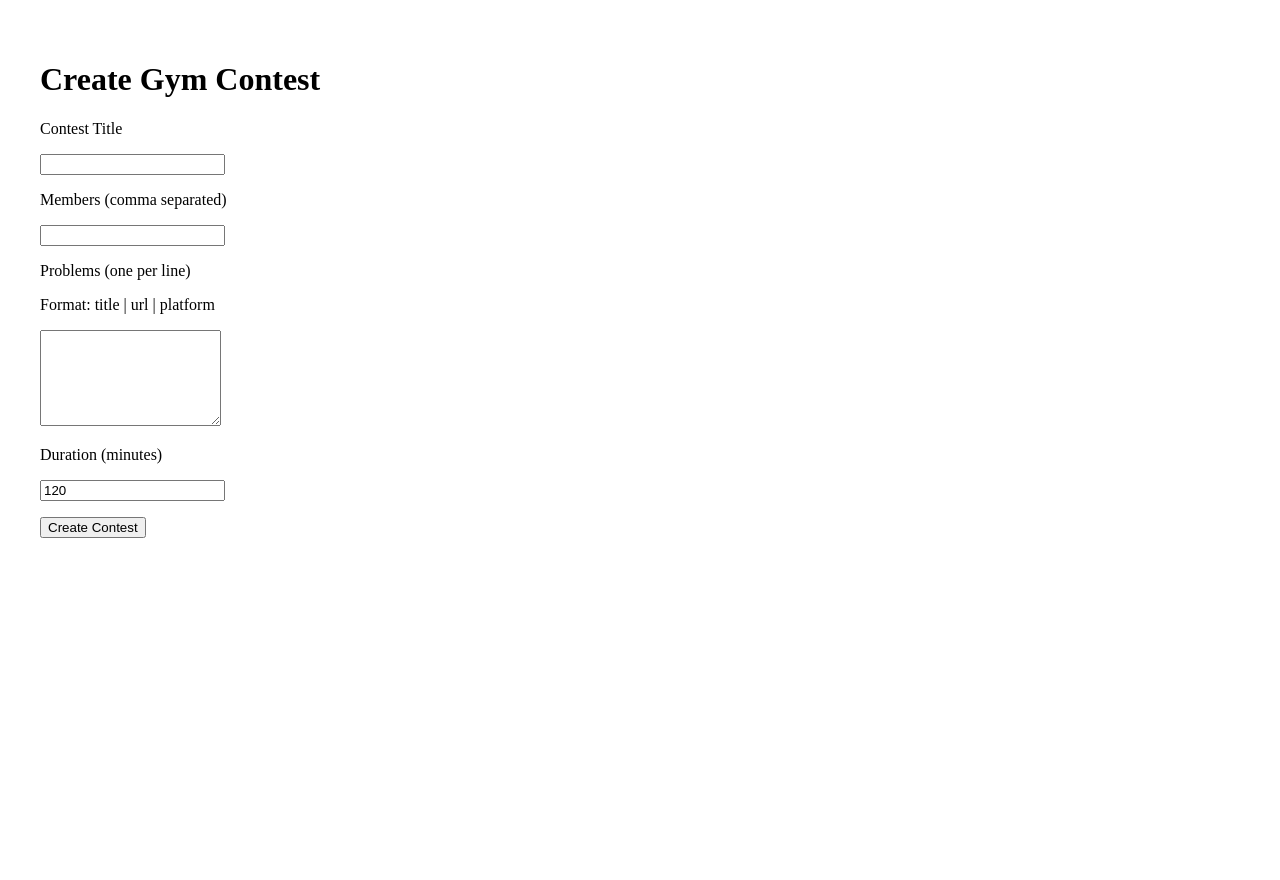
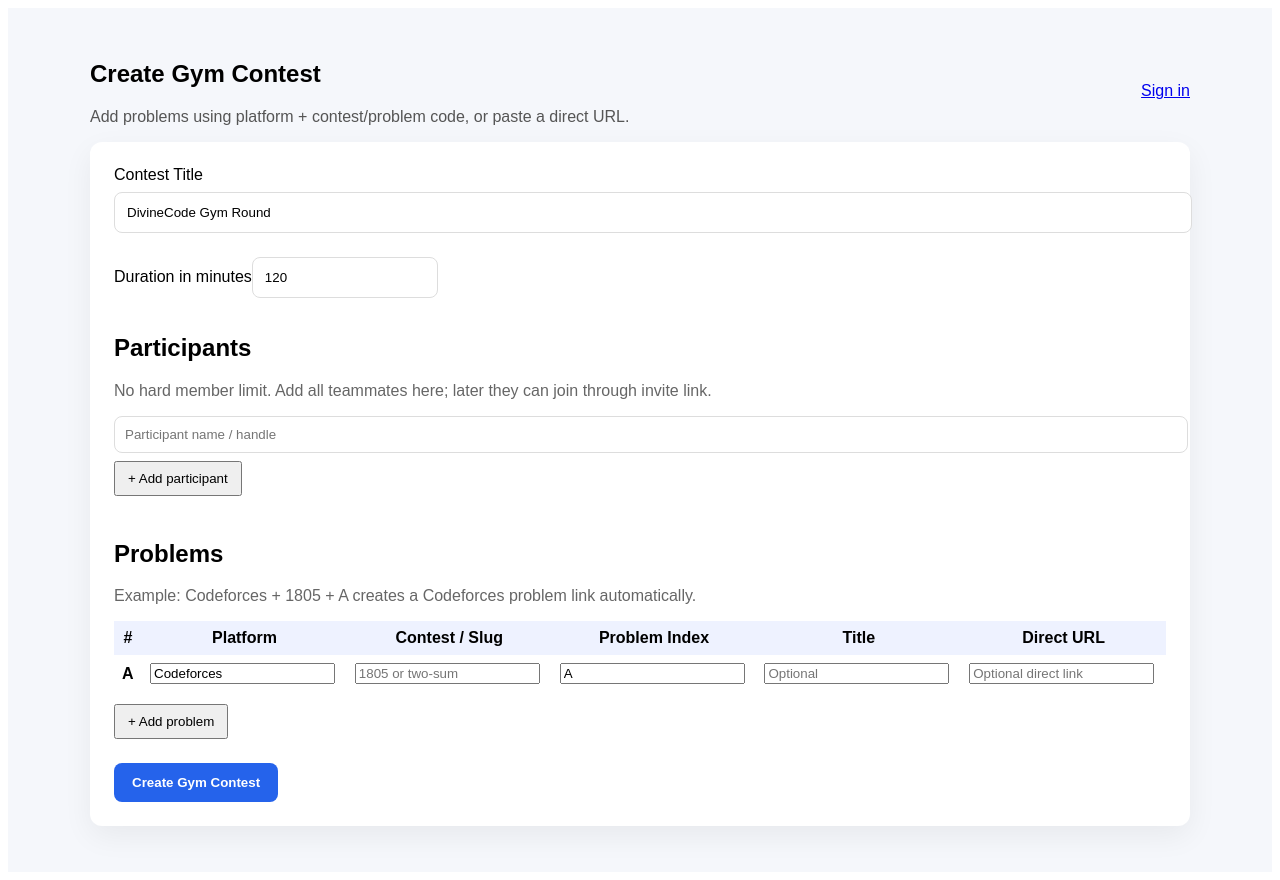
Before and after one commit to Rahul-1-eng/Divinecode, a Next.js app in the folder apps/web/: page /contests/create in a window 1280 px wide. Before the commit the page ends 800 px from the top, so only its background shows below. Built offline with nearby package versions, Linux system fonts and the light colour scheme.

Commit message:
Upgrade Gym contest creation UI

```diff
--- a/apps/web/pages/contests/create.tsx
+++ b/apps/web/pages/contests/create.tsx
@@ -1,22 +1,72 @@
-import { useState } from 'react';
+import { useEffect, useState } from 'react';
+
+type ProblemRow = {
+  platform: string;
+  contestCode: string;
+  problemIndex: string;
+  title: string;
+  url: string;
+};
+
+function buildProblemUrl(platform: string, contestCode: string, problemIndex: string, url: string) {
+  if (url.trim()) return url.trim();
+  const p = platform.toLowerCase();
+  if (p.includes('codeforces') && contestCode && problemIndex) return `https://codeforces.com/problemset/problem/${contestCode}/${problemIndex}`;
+  if (p.includes('leetcode') && contestCode) return `https://leetcode.com/problems/${contestCode}`;
+  if (p.includes('atcoder') && contestCode && problemIndex) return `https://atcoder.jp/contests/${contestCode}/tasks/${contestCode}_${problemIndex.toLowerCase()}`;
+  if (p.includes('codechef') && contestCode) return `https://www.codechef.com/problems/${contestCode}`;
+  return url.trim();
+}
 
 export default function CreateContestPage() {
-  const [title, setTitle] = useState('');
-  const [members, setMembers] = useState('');
-  const [problems, setProblems] = useState('');
+  const [creator, setCreator] = useState<any>(null);
+  const [title, setTitle] = useState('DivineCode Gym Round');
   const [duration, setDuration] = useState(120);
+  const [members, setMembers] = useState<string[]>(['']);
+  const [problems, setProblems] = useState<ProblemRow[]>([
+    { platform: 'Codeforces', contestCode: '', problemIndex: 'A', title: '', url: '' }
+  ]);
+
+  useEffect(() => {
+    const raw = localStorage.getItem('divinecode_user');
+    if (raw) setCreator(JSON.parse(raw));
+  }, []);
+
+  function addMember() {
+    setMembers([...members, '']);
+  }
+
+  function updateMember(index: number, value: string) {
+    const next = [...members];
+    next[index] = value;
+    setMembers(next);
+  }
+
+  function addProblem() {
+    const nextIndex = String.fromCharCode(65 + problems.length);
+    setProblems([...problems, { platform: 'Codeforces', contestCode: '', problemIndex: nextIndex, title: '', url: '' }]);
+  }
+
+  function updateProblem(index: number, field: keyof ProblemRow, value: string) {
+    const next = [...problems];
+    next[index] = { ...next[index], [field]: value };
+    setProblems(next);
+  }
 
   async function createContest() {
-    const memberList = members.split(',').map((m) => m.trim());
+    const cleanedMembers = members.map((m) => m.trim()).filter(Boolean);
+    if (creator?.name && !cleanedMembers.includes(creator.name)) cleanedMembers.unshift(creator.name);
 
-    const problemList = problems.split('\n').map((line) => {
-      const [title, url, platform] = line.split('|');
-      return {
-        title: title?.trim(),
-        url: url?.trim(),
-        platform: platform?.trim() || 'External'
-      };
-    });
+    const contestProblems = problems
+      .map((problem, index) => ({
+        title: problem.title.trim() || `${problem.platform} ${problem.contestCode}${problem.problemIndex}`,
+        platform: problem.platform,
+        url: buildProblemUrl(problem.platform, problem.contestCode, problem.problemIndex, problem.url),
+        difficulty: problem.problemIndex,
+        tags: `gym,${problem.platform.toLowerCase()}`,
+        index: index + 1
+      }))
+      .filter((problem) => problem.url);
 
     const res = await fetch('http://localhost:4000/api/contests', {
       method: 'POST',
@@ -24,44 +74,78 @@ export default function CreateContestPage() {
       body: JSON.stringify({
         title,
         durationMinutes: duration,
-        members: memberList,
-        problems: problemList
+        members: cleanedMembers,
+        problems: contestProblems
       })
     });
 
     const data = await res.json();
-
+    if (!res.ok) return alert(data.error || 'Could not create contest');
     window.location.href = `/contests/${data.id}`;
   }
 
   return (
-    <main style={{ padding: '2rem' }}>
-      <h1>Create Gym Contest</h1>
+    <main style={{ minHeight: '100vh', background: '#f5f7fb', padding: '2rem', fontFamily: 'Arial, sans-serif' }}>
+      <section style={{ maxWidth: 1100, margin: '0 auto' }}>
+        <div style={{ display: 'flex', justifyContent: 'space-between', alignItems: 'center' }}>
+          <div>
+            <h1>Create Gym Contest</h1>
+            <p style={{ color: '#555' }}>Add problems using platform + contest/problem code, or paste a direct URL.</p>
+          </div>
+          <a href="/signin">{creator ? `Signed in as ${creator.handle}` : 'Sign in'}</a>
+        </div>
 
-      <div>
-        <p>Contest Title</p>
-        <input value={title} onChange={(e) => setTitle(e.target.value)} />
-      </div>
+        <div style={{ background: 'white', padding: '1.5rem', borderRadius: 12, boxShadow: '0 10px 30px rgba(0,0,0,0.06)' }}>
+          <label>Contest Title</label>
+          <input value={title} onChange={(e) => setTitle(e.target.value)} style={{ width: '100%', padding: 12, margin: '8px 0 16px', border: '1px solid #ddd', borderRadius: 8 }} />
 
-      <div>
-        <p>Members (comma separated)</p>
-        <input value={members} onChange={(e) => setMembers(e.target.value)} />
-      </div>
+          <label>Duration in minutes</label>
+          <input type="number" value={duration} onChange={(e) => setDuration(Number(e.target.value))} style={{ width: 160, padding: 12, margin: '8px 0 16px', border: '1px solid #ddd', borderRadius: 8 }} />
 
-      <div>
-        <p>Problems (one per line)</p>
-        <p>Format: title | url | platform</p>
-        <textarea rows={6} value={problems} onChange={(e) => setProblems(e.target.value)} />
-      </div>
+          <h2>Participants</h2>
+          <p style={{ color: '#666' }}>No hard member limit. Add all teammates here; later they can join through invite link.</p>
+          {members.map((member, index) => (
+            <input key={index} value={member} onChange={(e) => updateMember(index, e.target.value)} placeholder="Participant name / handle" style={{ display: 'block', width: '100%', padding: 10, marginBottom: 8, border: '1px solid #ddd', borderRadius: 8 }} />
+          ))}
+          <button onClick={addMember} style={{ padding: '8px 12px', marginBottom: 24 }}>+ Add participant</button>
 
-      <div>
-        <p>Duration (minutes)</p>
-        <input type="number" value={duration} onChange={(e) => setDuration(Number(e.target.value))} />
-      </div>
+          <h2>Problems</h2>
+          <p style={{ color: '#666' }}>Example: Codeforces + 1805 + A creates a Codeforces problem link automatically.</p>
+          <div style={{ overflowX: 'auto' }}>
+            <table style={{ width: '100%', borderCollapse: 'collapse' }}>
+              <thead>
+                <tr style={{ background: '#eef2ff' }}>
+                  <th style={{ padding: 8 }}>#</th>
+                  <th style={{ padding: 8 }}>Platform</th>
+                  <th style={{ padding: 8 }}>Contest / Slug</th>
+                  <th style={{ padding: 8 }}>Problem Index</th>
+                  <th style={{ padding: 8 }}>Title</th>
+                  <th style={{ padding: 8 }}>Direct URL</th>
+                </tr>
+              </thead>
+              <tbody>
+                {problems.map((problem, index) => (
+                  <tr key={index}>
+                    <td style={{ padding: 8, fontWeight: 700 }}>{String.fromCharCode(65 + index)}</td>
+                    <td style={{ padding: 8 }}><input value={problem.platform} onChange={(e) => updateProblem(index, 'platform', e.target.value)} /></td>
+                    <td style={{ padding: 8 }}><input value={problem.contestCode} onChange={(e) => updateProblem(index, 'contestCode', e.target.value)} placeholder="1805 or two-sum" /></td>
+                    <td style={{ padding: 8 }}><input value={problem.problemIndex} onChange={(e) => updateProblem(index, 'problemIndex', e.target.value)} placeholder="A" /></td>
+                    <td style={{ padding: 8 }}><input value={problem.title} onChange={(e) => updateProblem(index, 'title', e.target.value)} placeholder="Optional" /></td>
+                    <td style={{ padding: 8 }}><input value={problem.url} onChange={(e) => updateProblem(index, 'url', e.target.value)} placeholder="Optional direct link" /></td>
+                  </tr>
+                ))}
+              </tbody>
+            </table>
+          </div>
+          <button onClick={addProblem} style={{ padding: '8px 12px', marginTop: 12 }}>+ Add problem</button>
 
-      <button onClick={createContest} style={{ marginTop: '1rem' }}>
-        Create Contest
-      </button>
+          <div style={{ marginTop: 24 }}>
+            <button onClick={createContest} style={{ padding: '12px 18px', background: '#2563eb', color: 'white', border: 0, borderRadius: 8, fontWeight: 700, cursor: 'pointer' }}>
+              Create Gym Contest
+            </button>
+          </div>
+        </div>
+      </section>
     </main>
   );
 }
```
